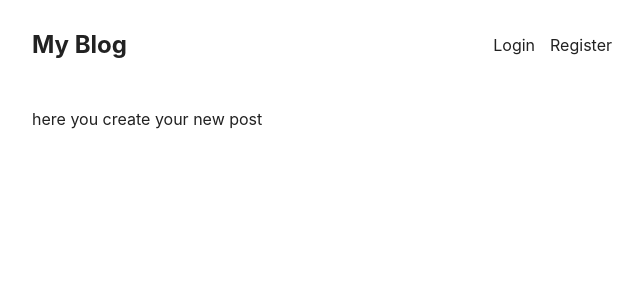
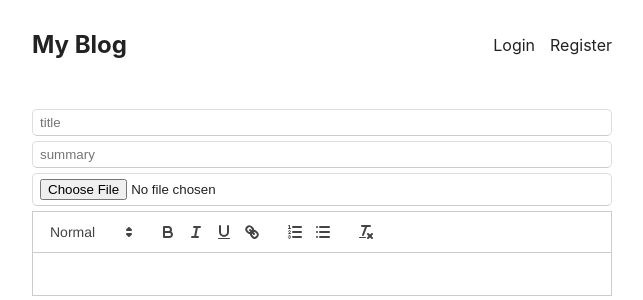
Before and after one commit to Amalanilkumar282/Mern-Blog, a React (Create React App) app in the folder client/: page /create in a window 1280 px wide. Shown: the top 300 px of the page, without its empty margins (318-961 px from the left). Built offline with nearby package versions, Linux system fonts and the light colour scheme; no server answers.

Commit message:
"Added react-quill dependency and updated package.json, App.css, and CreatePost.js files"

```diff
--- a/client/package.json
+++ b/client/package.json
@@ -8,6 +8,7 @@
     "@testing-library/user-event": "^13.2.1",
     "react": "^18.3.1",
     "react-dom": "^18.3.1",
+    "react-quill": "^2.0.0",
     "react-scripts": "5.0.1",
     "web-vitals": "^2.1.0"
   },
--- a/client/src/App.css
+++ b/client/src/App.css
@@ -83,6 +83,6 @@ button{
   border-radius: 5px;
   padding: 7px 0;
 }
-form h1{
+form.login, from.register h1{
   text-align: center;
 }
--- a/client/src/pages/CreatePost.js
+++ b/client/src/pages/CreatePost.js
@@ -1,7 +1,13 @@
+import ReactQuill from "react-quill";
+import 'react-quill/dist/quill.snow.css';
+
 export default function CreatePost(){
     return(
-        <div>
-            here you create your new post
-        </div>
+        <form>
+            <input type='title' placeholder={"title"}/>
+            <input type='summary' placeholder={"summary"}/>
+            <input type='file'/>
+            <ReactQuill/>
+        </form>
     )
 }
```
Also changed, not shown: 1 other file (tests, documents, lock files or other folders).
